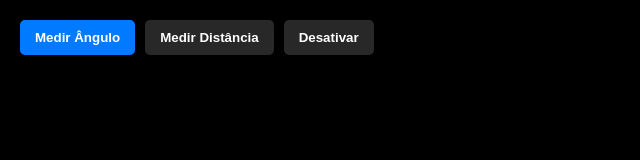
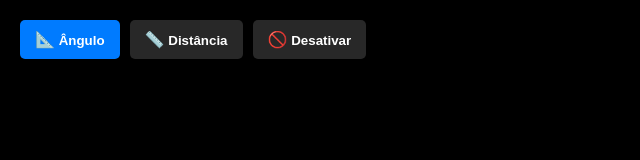
Before and after one commit to rodioegiufao/Abrir_IFC_xeoxit, a plain HTML site: page index.html in a window 1280 px wide. Shown: the whole page, without its empty margins (0-640 px from the left). Drawn offline with Linux system fonts and the light colour scheme.

Commit message:
Update index.html

```diff
--- a/index.html
+++ b/index.html
@@ -13,9 +13,35 @@
     <canvas id="meuCanvas"></canvas>
 
     <div id="toolbar">
-        <button id="btnAngle" class="tool-button active" onclick="setMeasurementMode('angle', this)">Medir Ângulo</button>
-        <button id="btnDistance" class="tool-button" onclick="setMeasurementMode('distance', this)">Medir Distância</button>
-        <button id="btnDeactivate" class="tool-button" onclick="setMeasurementMode('none', this)">Desativar</button>
+        <button
+            id="btnAngle"
+            class="tool-button active"
+            onclick="setMeasurementMode('angle', this)"
+            title="Medir Ângulo (Transferidor)"
+        >
+            <span style="font-size: 1.2em;">📐</span>
+            Ângulo
+        </button>
+
+        <button
+            id="btnDistance"
+            class="tool-button"
+            onclick="setMeasurementMode('distance', this)"
+            title="Medir Distância (Régua)"
+        >
+            <span style="font-size: 1.2em;">📏</span>
+            Distância
+        </button>
+
+        <button
+            id="btnDeactivate"
+            class="tool-button"
+            onclick="setMeasurementMode('none', this)"
+            title="Desativar Medição"
+        >
+            <span style="font-size: 1.2em;">🚫</span>
+            Desativar
+        </button>
     </div>
 
     <script type="module" src="app.js"></script>
```
